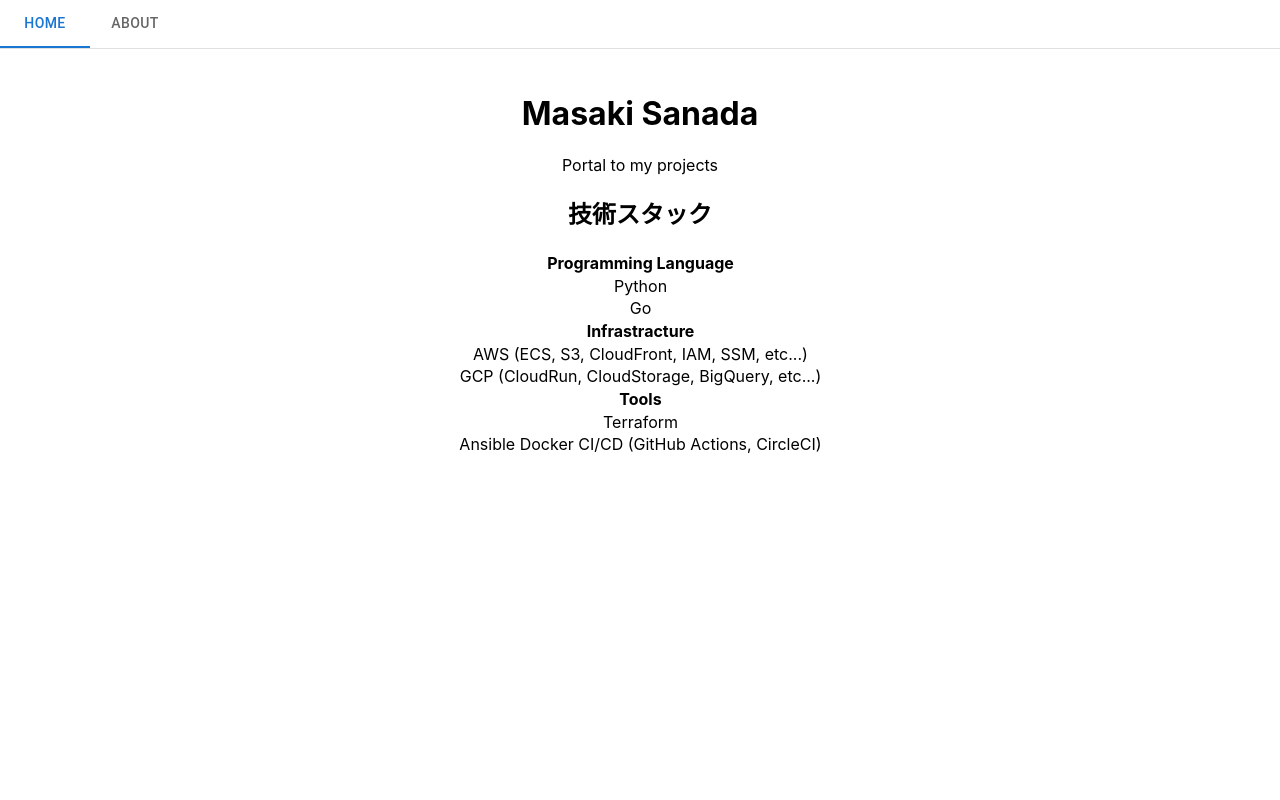
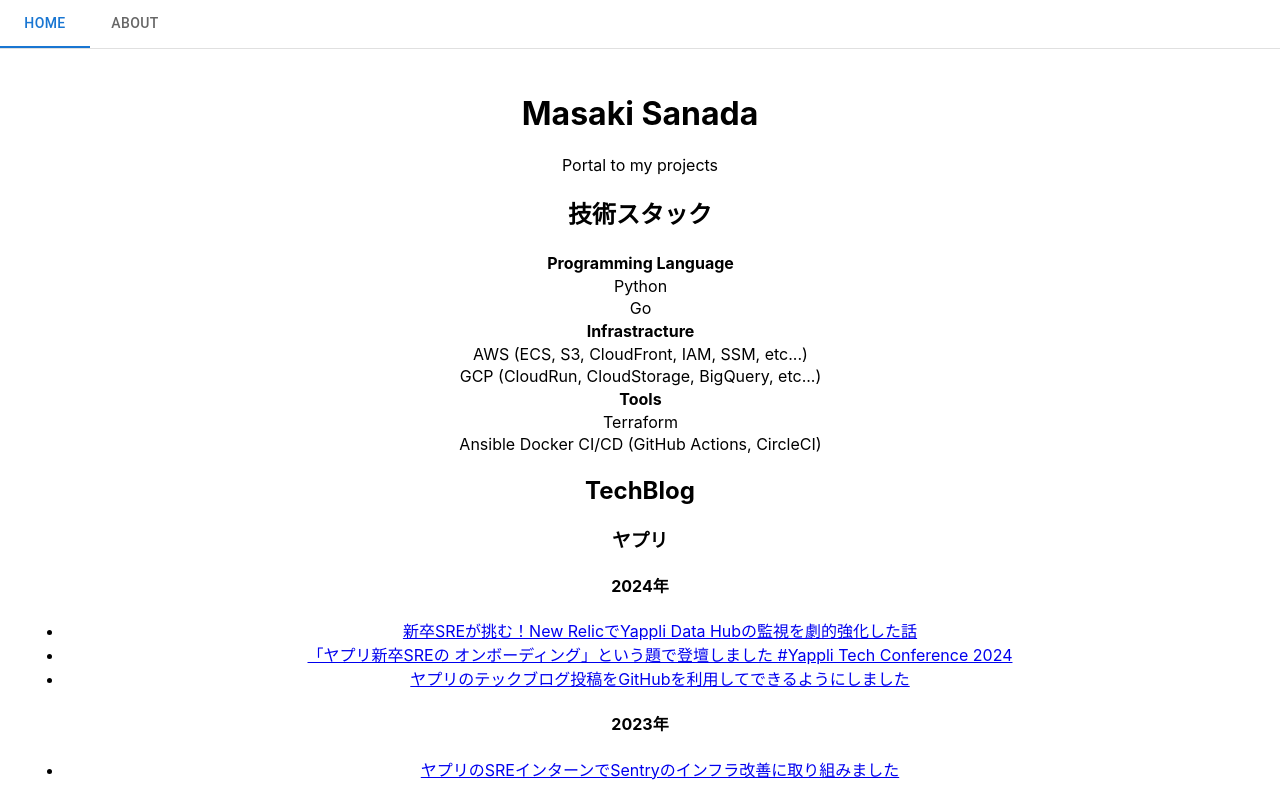
Before and after one commit to masaki12-s/portfolio, a React (Create React App) app: page / in a window 1280 px wide. Shown: the top 800 px of the page. Built offline with nearby package versions, Linux system fonts and the light colour scheme.

Commit message:
[add] techblogを追加

```diff
--- a/src/components/Home.tsx
+++ b/src/components/Home.tsx
@@ -1,6 +1,7 @@
 import * as React from 'react';
 import styled from '@mui/material/styles/styled';
 import Stacks from './Stacks';
+import Outputs from './Outputs';
 
 export default function Home() {
     return (
@@ -8,6 +9,7 @@ export default function Home() {
             <h1>Masaki Sanada</h1>
             Portal to my projects
             <Stacks />
+            <Outputs />
         </div>
     );
 }
--- /dev/null
+++ b/src/components/Outputs.tsx
@@ -0,0 +1,85 @@
+interface BlogPost {
+    title: string;
+    url: string;
+}
+
+interface BlogSection {
+    company: string;
+    years: {
+        year: string;
+        posts: BlogPost[];
+    }[];
+}
+
+export default function Outputs() {
+    const blogData: BlogSection[] = [
+        {
+            company: "ヤプリ",
+            years: [
+                {
+                    year: "2024年",
+                    posts: [
+                        {
+                            title: "新卒SREが挑む！New RelicでYappli Data Hubの監視を劇的強化した話",
+                            url: "https://tech.yappli.io/entry/newrelic_yappli_data_hub"
+                        },
+                        {
+                            title: "「ヤプリ新卒SREの オンボーディング」という題で登壇しました #Yappli Tech Conference 2024",
+                            url: "https://tech.yappli.io/entry/2024/yapplitechconf2024-sre-onboarding"
+                        },
+                        {
+                            title: "ヤプリのテックブログ投稿をGitHubを利用してできるようにしました",
+                            url: "https://tech.yappli.io/entry/yappli-tech-blog-github-management"
+                        }
+                    ]
+                },
+                {
+                    year: "2023年",
+                    posts: [
+                        {
+                            title: "ヤプリのSREインターンでSentryのインフラ改善に取り組みました",
+                            url: "https://tech.yappli.io/entry/sre-intern-sentry-replace"
+                        }
+                    ]
+                }
+            ]
+        },
+        {
+            company: "リクルート",
+            years: [
+                {
+                    year: "2023年",
+                    posts: [
+                        {
+                            title: "【 RECRUIT Job for Student 2022 Autumn】Kubecostの検証をしてみました",
+                            url: "https://blog.studysapuri.jp/entry/kubecost-investigation"
+                        }
+                    ]
+                }
+            ]
+        }
+    ];
+
+    return (
+        <div>
+            <h2>TechBlog</h2>
+            {blogData.map(section => (
+                <section key={section.company}>
+                    <h3>{section.company}</h3>
+                    {section.years.map(yearGroup => (
+                        <div key={yearGroup.year}>
+                            <h4>{yearGroup.year}</h4>
+                            <ul>
+                                {yearGroup.posts.map(post => (
+                                    <li key={post.url}>
+                                        <a href={post.url}>{post.title}</a>
+                                    </li>
+                                ))}
+                            </ul>
+                        </div>
+                    ))}
+                </section>
+            ))}
+        </div>
+    );
+}
```
